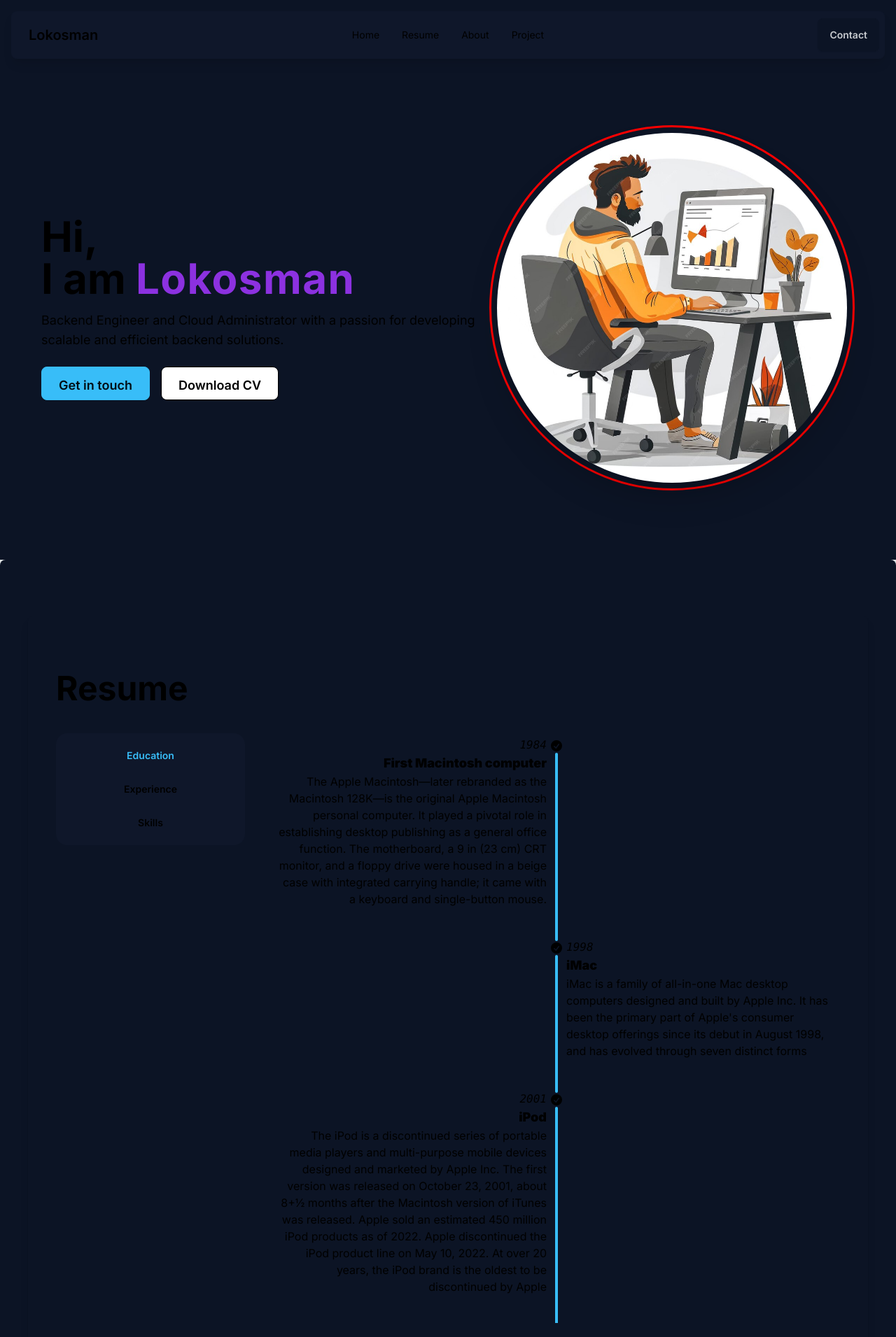
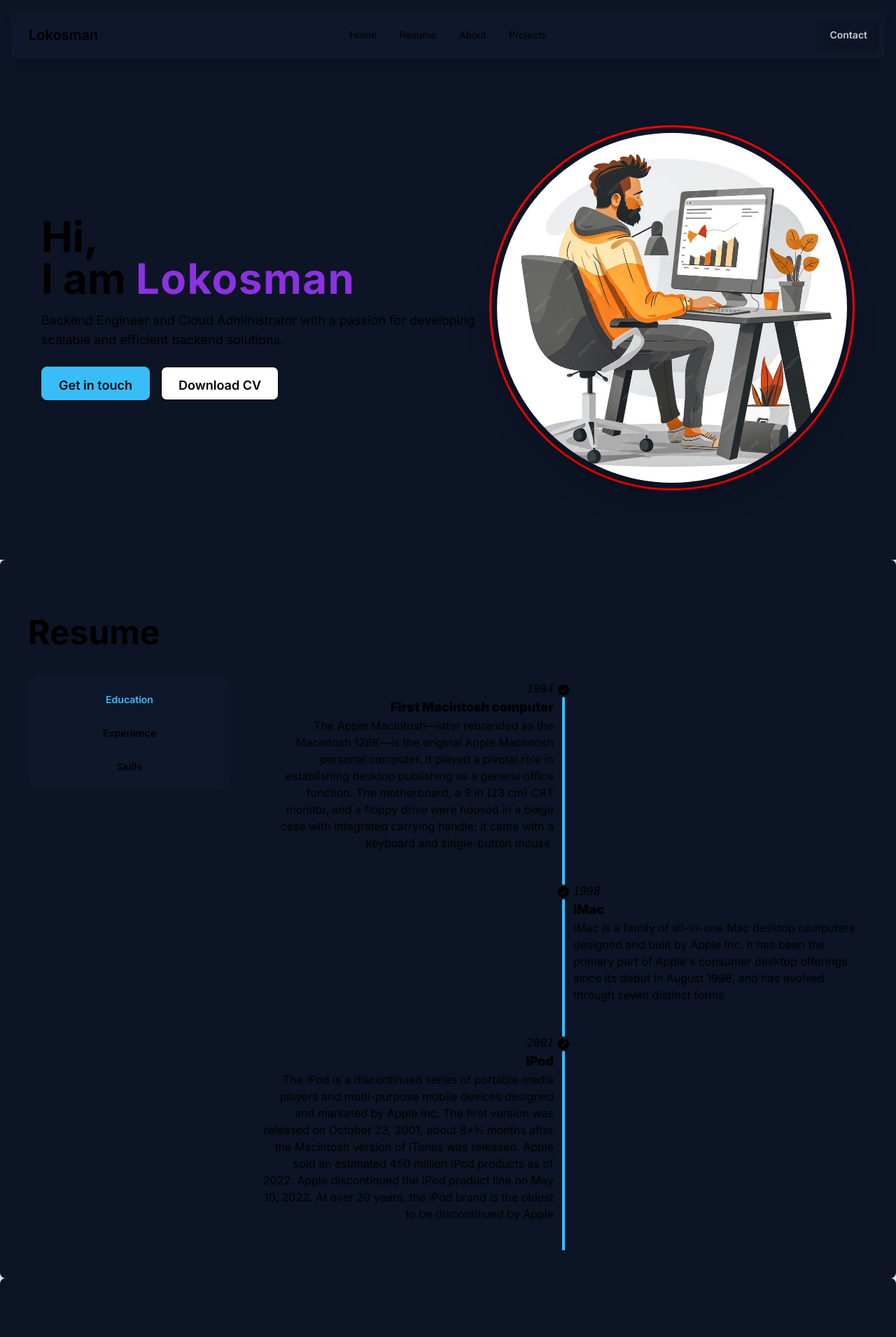
Before and after one commit to lokytech5/portfolio-project, a Next.js app: page / in a window 1280 px wide. Shown: the top 1911 px of the page at 70% size. Built offline with nearby package versions, Linux system fonts and the light colour scheme.

Commit message:
Added smooth scroll animation with farmer motion

```diff
--- a/app/Home/pages.tsx
+++ b/app/Home/pages.tsx
@@ -13,10 +13,18 @@ const HomePage = () => {
       <input id="my-drawer-3" type="checkbox" className="drawer-toggle" />
       <div className="drawer-content flex flex-col">
                     <Navbar />
+                    <section id="home">
                         <Hero />
+                    </section>
+                    <section id="resume">
                         <Resume />
+                    </section>
+                    <section id="about">
                         <About />
+                    </section>
+                    <section id="projects">
                         <Projects />
+                    </section>
                     <Footer />
       </div>
       <div className="drawer-side z-50">
--- a/app/components/Navbar.tsx
+++ b/app/components/Navbar.tsx
@@ -1,4 +1,5 @@
 import React from 'react'
+import { smoothScrollTo } from '../utils/smoothScroll'
 
 const Navbar = () => {
   return (
@@ -14,10 +15,10 @@ const Navbar = () => {
         </div>
         <div className="navbar-center hidden lg:flex">
           <ul className="menu menu-horizontal px-1">
-            <li><a>Home</a></li>
-            <li><a>Resume</a></li>
-            <li><a>About</a></li>
-            <li><a>Project</a></li>
+          <li><a className="cursor-pointer" onClick={() => smoothScrollTo('home')}>Home</a></li>
+          <li><a className="cursor-pointer" onClick={() => smoothScrollTo('resume')}>Resume</a></li>
+          <li><a className="cursor-pointer" onClick={() => smoothScrollTo('about')}>About</a></li>
+          <li><a className="cursor-pointer" onClick={() => smoothScrollTo('projects')}>Projects</a></li>
           </ul>
         </div>
         <div className="navbar-end">
--- a/app/components/Resume.tsx
+++ b/app/components/Resume.tsx
@@ -12,12 +12,6 @@ const Resume = () => {
     const [activeTab, setActiveTab] = useState('education');
 
     return (
-      <motion.div
-      initial={{ opacity: 0, y: 50 }}
-      whileInView={{ opacity: 1, y: 0 }}
-      transition={{ duration: 1 }}
-      className="bg-base-200 p-10 rounded-lg shadow-lg pt-20"
-    >
       <div className="bg-base-200 p-10 rounded-lg shadow-lg pt-20">
         <h1 className="text-5xl font-bold mb-10">Resume</h1>
         <div className="flex flex-col lg:flex-row">
@@ -148,7 +142,6 @@ const Resume = () => {
               </div>
             </div>
           </div>
-          </motion.div>
     );
 }
 
--- /dev/null
+++ b/app/utils/smoothScroll.ts
@@ -0,0 +1,13 @@
+import { animate } from "framer-motion";
+
+export const smoothScrollTo = (id: string) => {
+    const element = document.getElementById(id);
+
+    if(element) {
+        const offsetTop = element.offsetTop;
+        animate(window.scrollY, offsetTop, {
+            duration: 0.8,
+            onUpdate: (latest) => window.scrollTo(0, latest),
+        })
+    }
+}
```
Lines whose indentation alone changed are shown as unchanged.
